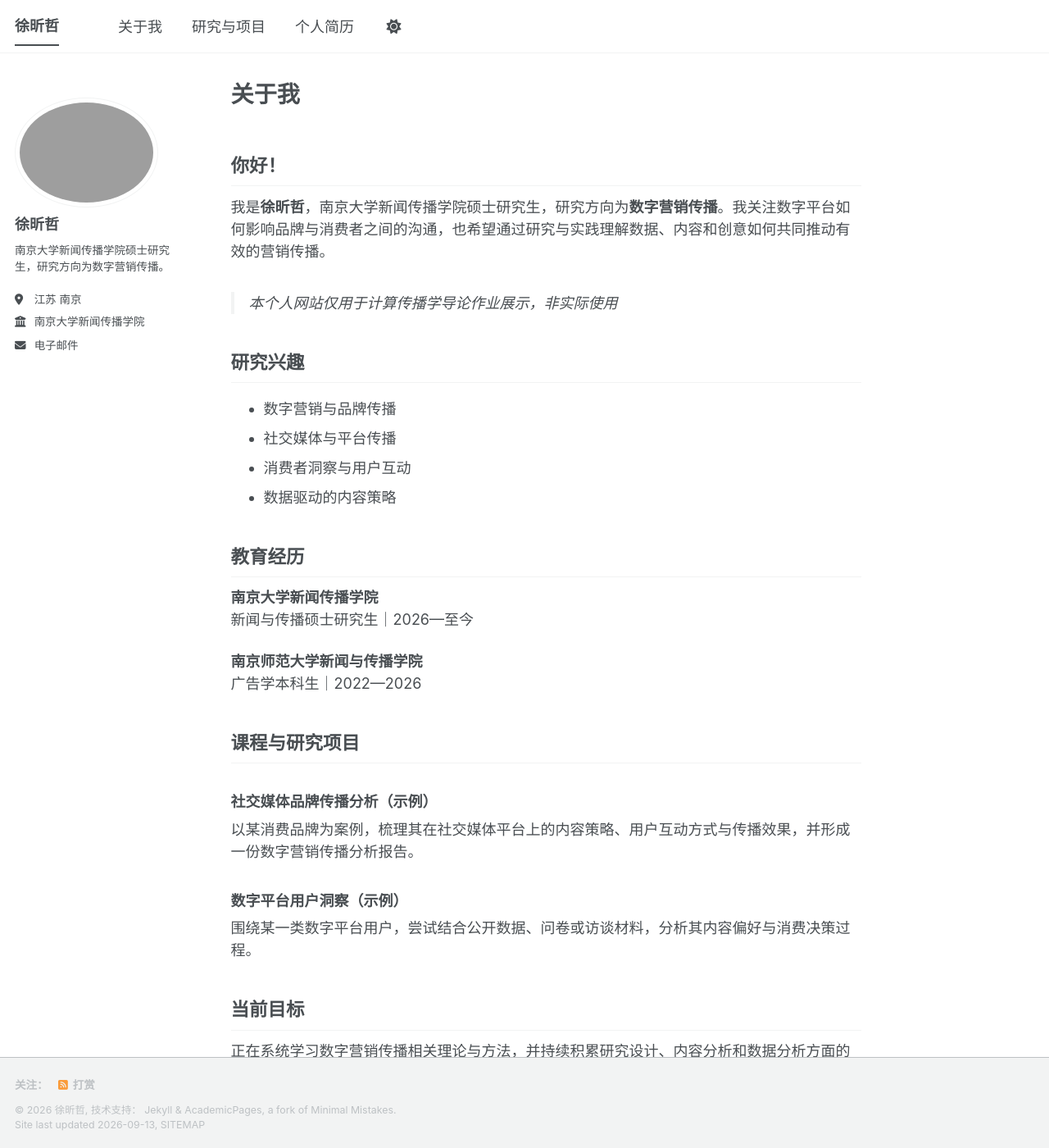
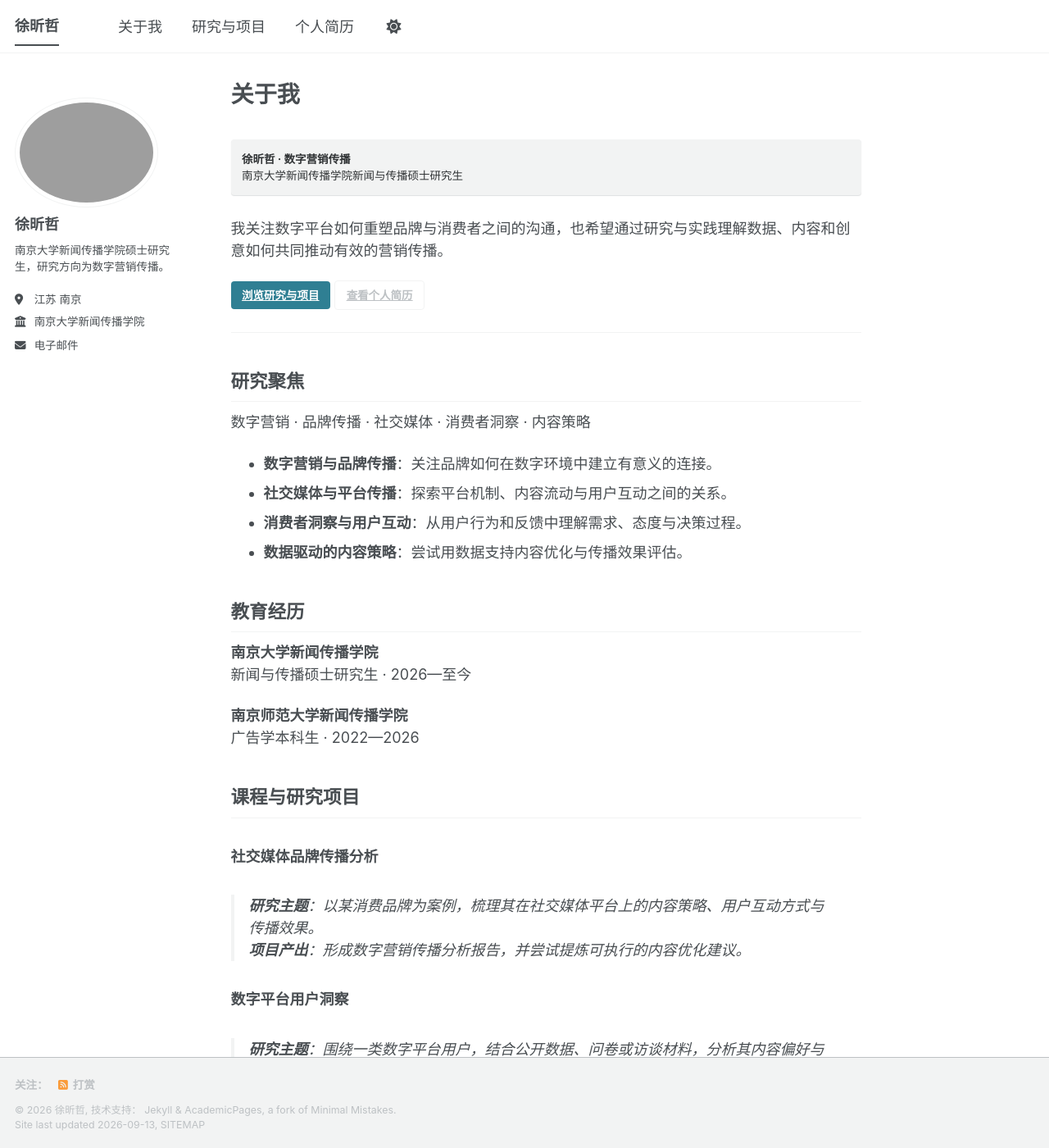
Before and after one commit to Lemcous/Lemcous.github.io, a Jekyll site: the page built from index.md, in a window 1280 px wide and 1400 px high. Shown: the whole window at 82% size. Built offline with Jekyll 4.4.1, drawn with Linux system fonts in a browser that asks for light colours; a style sheet for code colours, icons or effects is not loaded; some of the changed text lies outside the part shown.

Commit message:
Update index.md

```diff
--- a/index.md
+++ b/index.md
@@ -4,41 +4,51 @@ title: "关于我"
 author_profile: true
 ---
 
-## 你好！
+<div class="notice--primary">
+  <strong>徐昕哲 · 数字营销传播</strong><br>
+  南京大学新闻传播学院新闻与传播硕士研究生
+</div>
 
-我是**徐昕哲**，南京大学新闻传播学院硕士研究生，研究方向为**数字营销传播**。我关注数字平台如何影响品牌与消费者之间的沟通，也希望通过研究与实践理解数据、内容和创意如何共同推动有效的营销传播。
+我关注数字平台如何重塑品牌与消费者之间的沟通，也希望通过研究与实践理解数据、内容和创意如何共同推动有效的营销传播。
 
-> 本个人网站仅用于计算传播学导论作业展示，非实际使用
+[浏览研究与项目](/portfolio/){: .btn .btn--primary }
+[查看个人简历](/cv/){: .btn .btn--inverse }
 
-## 研究兴趣
+---
 
-- 数字营销与品牌传播
-- 社交媒体与平台传播
-- 消费者洞察与用户互动
-- 数据驱动的内容策略
+## 研究聚焦
+
+数字营销 · 品牌传播 · 社交媒体 · 消费者洞察 · 内容策略
+
+- **数字营销与品牌传播**：关注品牌如何在数字环境中建立有意义的连接。
+- **社交媒体与平台传播**：探索平台机制、内容流动与用户互动之间的关系。
+- **消费者洞察与用户互动**：从用户行为和反馈中理解需求、态度与决策过程。
+- **数据驱动的内容策略**：尝试用数据支持内容优化与传播效果评估。
 
 ## 教育经历
 
 **南京大学新闻传播学院**
-新闻与传播硕士研究生｜2026—至今
+新闻与传播硕士研究生 · 2026—至今
 
-**南京师范大学新闻与传播学院**
-广告学本科生｜2022—2026
+**南京师范大学新闻传播学院**
+广告学本科生 · 2022—2026
 
 ## 课程与研究项目
 
-### 社交媒体品牌传播分析（示例）
+### 社交媒体品牌传播分析
 
-以某消费品牌为案例，梳理其在社交媒体平台上的内容策略、用户互动方式与传播效果，并形成一份数字营销传播分析报告。
+> **研究主题**：以某消费品牌为案例，梳理其在社交媒体平台上的内容策略、用户互动方式与传播效果。
+> **项目产出**：形成数字营销传播分析报告，并尝试提炼可执行的内容优化建议。
 
-### 数字平台用户洞察（示例）
+### 数字平台用户洞察
 
-围绕某一类数字平台用户，尝试结合公开数据、问卷或访谈材料，分析其内容偏好与消费决策过程。
+> **研究主题**：围绕一类数字平台用户，结合公开数据、问卷或访谈材料，分析其内容偏好与消费决策过程。
+> **项目重点**：将用户洞察转化为更贴近实际传播场景的策略思考。
 
-## 当前目标
+## 正在推进
 
-正在系统学习数字营销传播相关理论与方法，并持续积累研究设计、内容分析和数据分析方面的实践经验。
+目前正在系统学习数字营销传播相关理论与方法，并持续积累研究设计、内容分析和数据分析方面的实践经验。
 
-## 联系方式
+---
 
-欢迎通过页面侧栏中的邮箱与我联系。
+<small>本个人网站用于计算传播学导论课程作业展示。</small>
```
